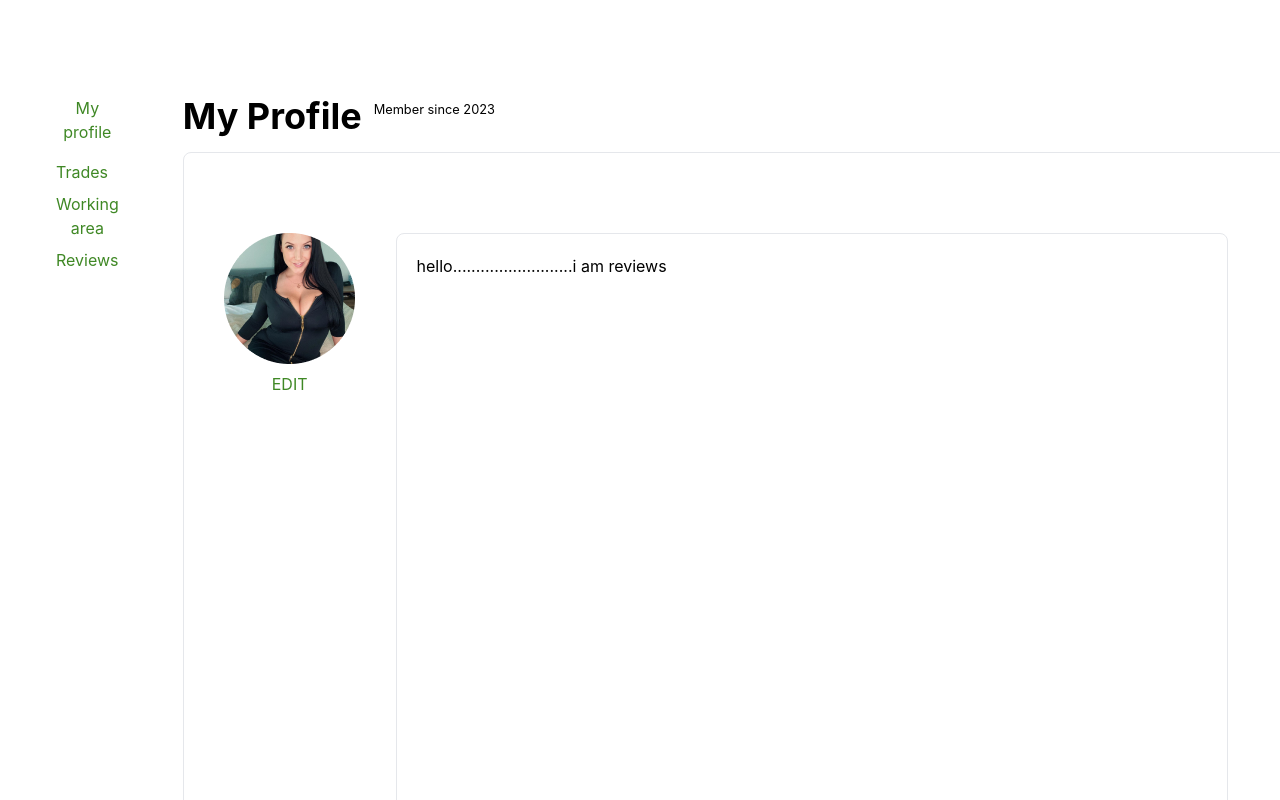
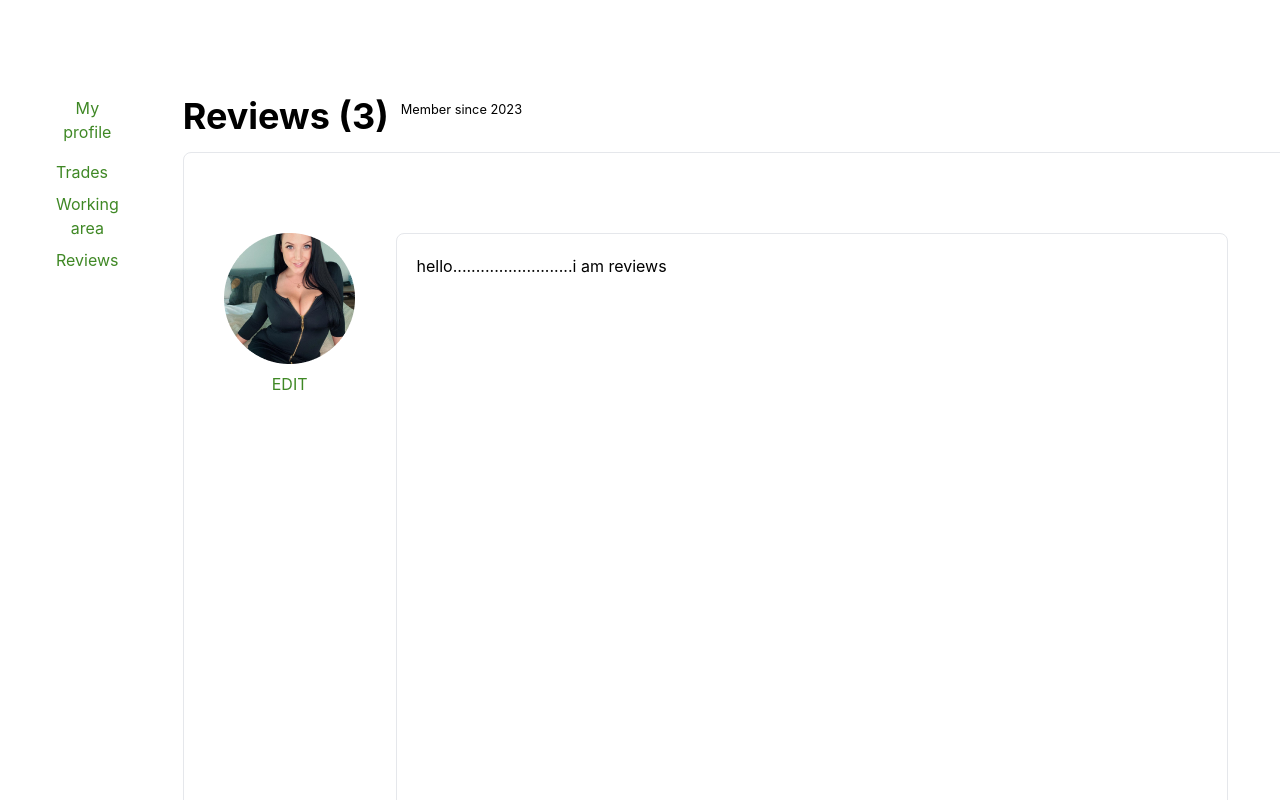
Before and after one commit to arjun1571/Dashbord-MyProfile, a React (Create React App) app: page /Reviews in a window 1280 px wide. Shown: the top 800 px of the page. Built offline with nearby package versions, Linux system fonts and the light colour scheme.

Commit message:
all page layout design done

```diff
--- a/src/Page/Reviews/Reviews.js
+++ b/src/Page/Reviews/Reviews.js
@@ -4,7 +4,7 @@
     return (
         <div className='' style={{height:"1780px"}}>
             <div className='flex mb-4'>
-                <h1 className='lg:text-4xl text-2xl font-bold'>My Profile</h1>
+                <h1 className='lg:text-4xl text-2xl font-bold'>Reviews (3)</h1>
                 <p className='mx-3'><small>Member since 2023</small></p>
             </div>
             <div className='border rounded-lg p-5 lg:p-10 w-full h-full flex '>
--- a/src/Page/Trades/Trades.js
+++ b/src/Page/Trades/Trades.js
@@ -5,7 +5,7 @@
     return (
         <div className='' style={{height:"1780px"}}>
             <div className='flex mb-4'>
-                <h1 className='lg:text-4xl text-2xl font-bold'>My Profile</h1>
+                <h1 className='lg:text-4xl text-2xl font-bold'>Trades</h1>
                 <p className='mx-3'><small>Member since 2023</small></p>
             </div>
             <div className='border rounded-lg p-5 lg:p-10 w-full h-full flex '>
--- a/src/Page/WorkingArea/WorkingArea.js
+++ b/src/Page/WorkingArea/WorkingArea.js
@@ -5,7 +5,7 @@
     return (
         <div className='' style={{height:"1780px"}}>
             <div className='flex mb-4'>
-                <h1 className='lg:text-4xl text-2xl font-bold'>My Profile</h1>
+                <h1 className='lg:text-4xl text-2xl font-bold'>Working area</h1>
                 <p className='mx-3'><small>Member since 2023</small></p>
             </div>
             <div className='border rounded-lg p-5 lg:p-10 w-full h-full flex '>
```
